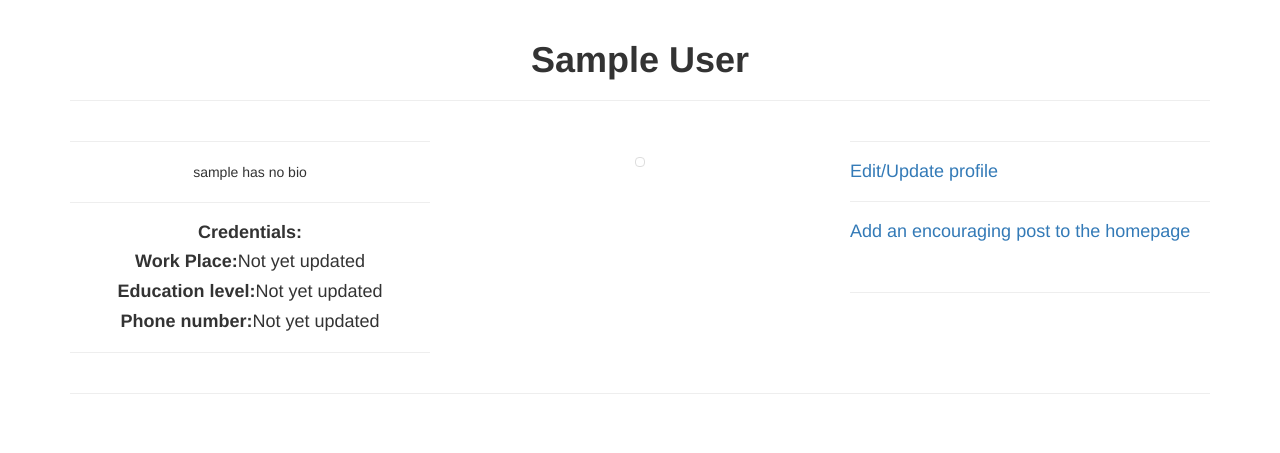
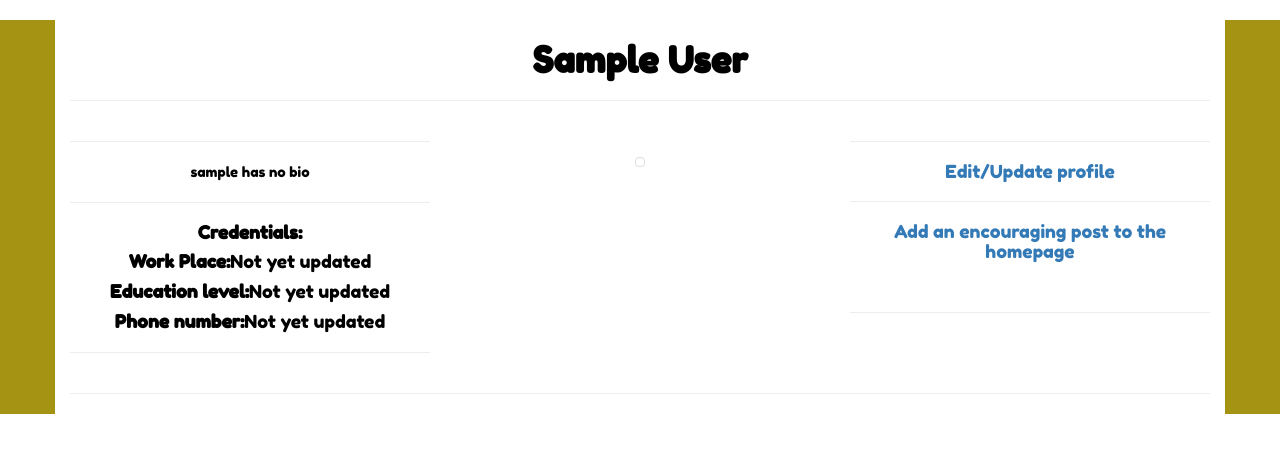
Before and after one commit to SharonFaith/mh_app, a Django app: template mh_app/templates/profile/profile.html in a window 1280 px wide. Shown: the part 66-519 px from the top of the page. Run offline with Django 3.2, Linux system fonts and the light colour scheme; the template is opened without the code that fills it: values that come from a table or form of the project are taken from there, others are empty; the visitor is signed in with stand-in values (Sample User, id 1); data comes from the database, SQL or seed files in the repository; some libraries are stand-ins or nearby versions.

Commit message:
add styling

```diff
--- a/mh_app/templates/index.html
+++ b/mh_app/templates/index.html
@@ -48,14 +48,14 @@
         </div>
         <hr>
         <div class = "row">
-            <h1>WELCOME TO MH APP</h1>
+            <h1 style="background-color:rgb(165, 148, 19);">WELCOME TO MH APP</h1>
 
         </div>
         <hr>
         <hr>
         {% if profile %}
             <div class="row" >
-                <h3>A SNIPPET OF ONE OF OUR PROFESSIONALS:</h3>
+                <h3 >A SNIPPET OF ONE OF OUR PROFESSIONALS:</h3>
                 <a href="{% url 'prolist'%}"><h4>(SEE LIST OF ALL PROFESSIONALS)</h4></a>
                 <br>
                 <div class="col-md-3">
@@ -96,7 +96,7 @@
         {% endif %}
         {% if posts %}
         <hr>
-        <h3>SOME ENCOURAGING WORDS POSTED BY OTHER USERS:</h3>
+        <h3 style="background-color:rgb(165, 148, 19)">SOME ENCOURAGING WORDS POSTED BY OTHER USERS:</h3>
         <a href="{% url 'add_post'%}"><h4>(SIGN IN TO ADD A POST)</h4></a><br>
             {% for post in posts %}
             <div class="row" >
--- a/mh_app/templates/profile/profile.html
+++ b/mh_app/templates/profile/profile.html
@@ -1,13 +1,15 @@
 {%extends 'base.html'%}
 {% load bootstrap3 %}
 
+{% block styles %}
+            {% bootstrap_css %}
+            <link href="https://fonts.googleapis.com/css2?family=Fredoka+One&display=swap" rel="stylesheet">
+{% endblock %}
 
 {% block content %}
 {{block.super}}
-<div class="container-fluid">
-
-
-<div class="container" >
+<div class="container-fluid" style="background-color:rgb(165, 148, 19);">
+    <div class="container text-center" style=" font-family: 'Fredoka One', cursive; background-color:white; color: black;">
     <h1 style="text-align: center;"><strong> {{the_title}} {{current_user.first_name}} {{current_user.last_name}}</strong></h1>
     <hr>
     <div class="row">
```
